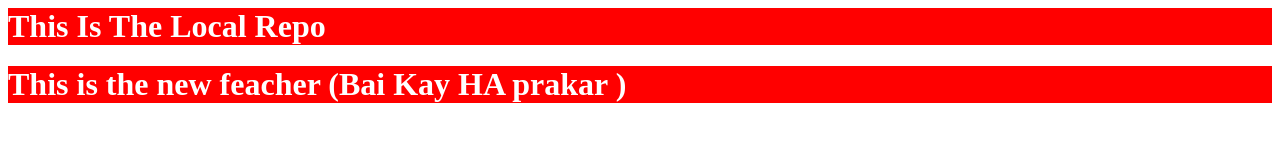
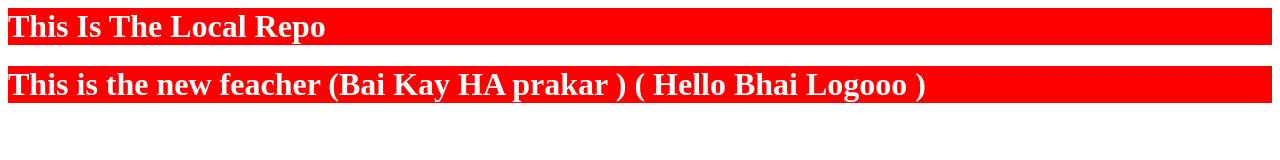
Before and after one commit to suraj-mali-1423/LocalRepo, a plain HTML site: page Index.html in a window 1280 px wide. Drawn offline with Linux system fonts and the light colour scheme.

```diff
--- a/Index.html
+++ b/Index.html
@@ -12,6 +12,6 @@
 </head>
 <body>
      <h1> This Is The Local Repo </h1>
-     <h1> This is the new feacher (Bai Kay HA prakar )</h1>
+     <h1> This is the new feacher (Bai Kay HA prakar ) ( Hello Bhai Logooo ) </h1>
 </body>
 </html>
```
